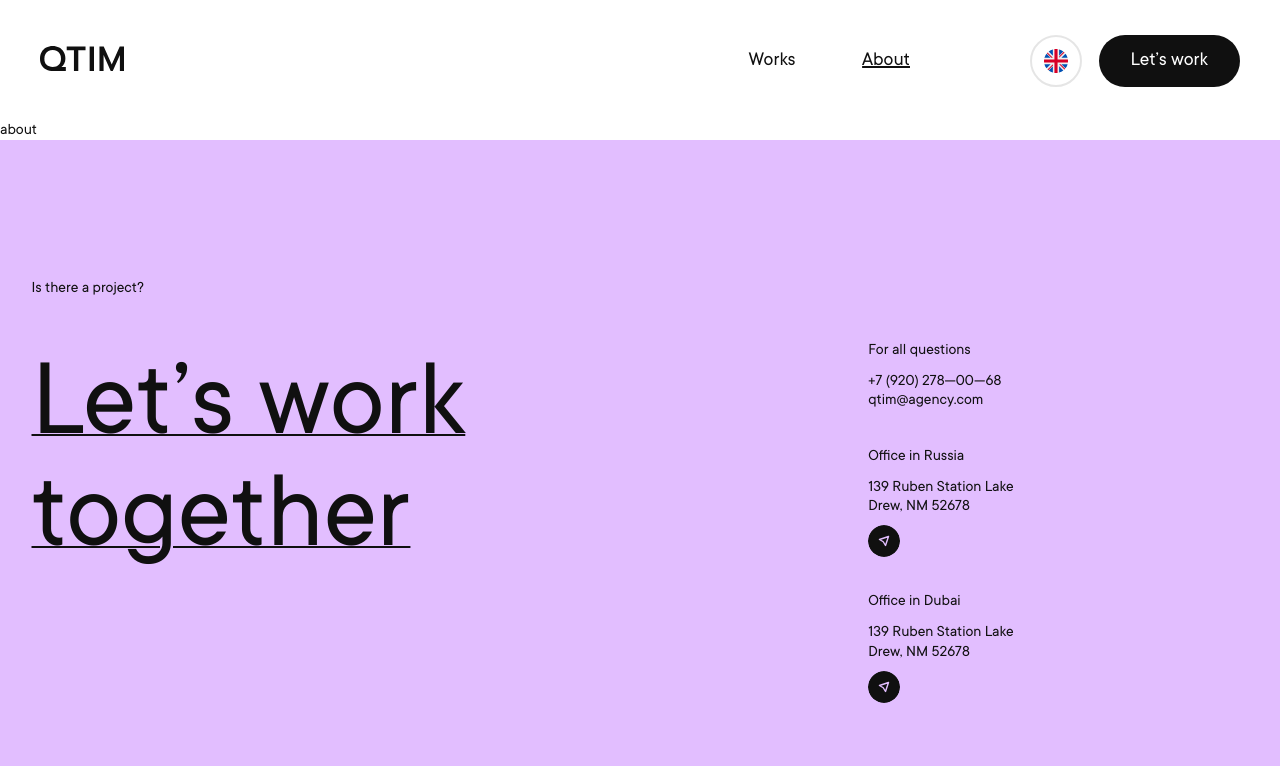
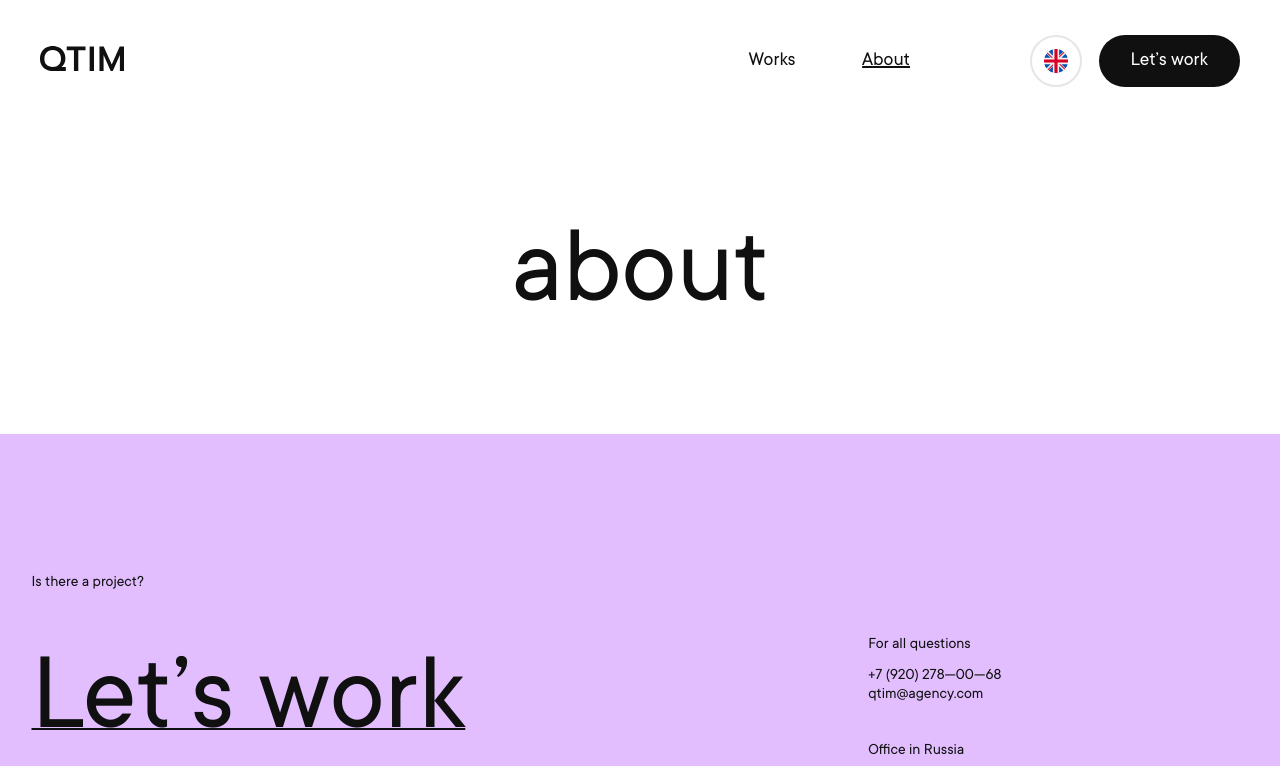
Before and after one commit to N-Daria/blog-Vue3, a Nuxt app: page /about in a window 1280 px wide. Shown: the top 766 px of the page. Built offline with nearby package versions, Linux system fonts and the light colour scheme.

Commit message:
feat: adds error, about, works pages

```diff
--- a/pages/about.vue
+++ b/pages/about.vue
@@ -1,7 +1,27 @@
 <template>
-  <div>about</div>
+  <div class="about">
+    <h1 class="about__message">about</h1>
+  </div>
 </template>
 
 <script setup></script>
 
-<style lang="scss" scoped></style>
+<style lang="scss" scoped>
+.about {
+  display: flex;
+  width: 100%;
+  align-items: center;
+  justify-content: center;
+  flex-wrap: wrap;
+
+  .about__message {
+    font-size: 112px;
+    line-height: 100%;
+    font-weight: 400;
+    width: 100%;
+    text-align: center;
+    display: block;
+    margin: 100px auto;
+  }
+}
+</style>
--- a/pages/works.vue
+++ b/pages/works.vue
@@ -1,7 +1,27 @@
 <template>
-  <div>works</div>
+  <div class="works">
+    <h1 class="works__message">works</h1>
+  </div>
 </template>
 
 <script setup></script>
 
-<style lang="scss" scoped></style>
+<style lang="scss" scoped>
+.works {
+  display: flex;
+  width: 100%;
+  align-items: center;
+  justify-content: center;
+  flex-wrap: wrap;
+
+  .works__message {
+    font-size: 112px;
+    line-height: 100%;
+    font-weight: 400;
+    width: 100%;
+    text-align: center;
+    display: block;
+    margin: 100px auto;
+  }
+}
+</style>
```
Also changed, not shown: error.vue (added, +44 -0 lines).
